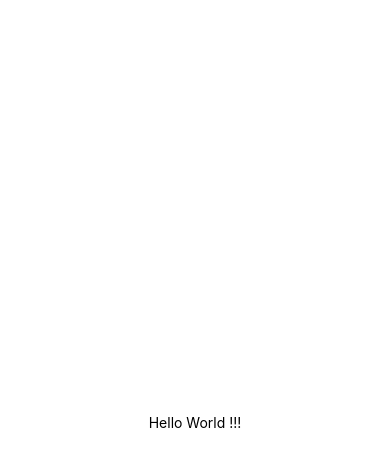
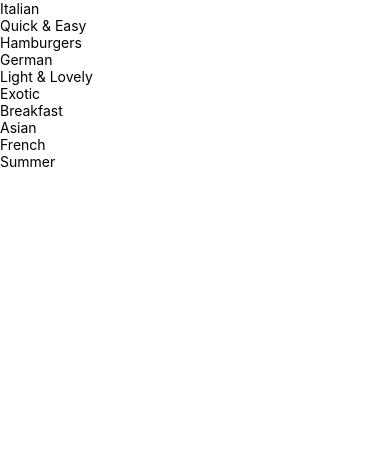
Before and after one commit to KayKay1992/React_Native_Course, a React Native app: screen / in a window 390 px wide. Shown: the top 466 px of the page. Built offline with nearby package versions, Linux system fonts and the light colour scheme.

Commit message:
Outputting Meal Categories to the Screen

```diff
--- a/App.js
+++ b/App.js
@@ -1,15 +1,13 @@
 
 import { StyleSheet,Text, View} from 'react-native';
 import { StatusBar } from 'expo-status-bar';
+import CategoriesScreen from './screens/screen';
 
 
 
 export default function App() {
   return(
-  <View style={styles.container}>
-    <Text>Hello World !!!</Text>
-    <StatusBar style='auto'/>
-  </View>
+     <CategoriesScreen/>
   )
 }
 
--- /dev/null
+++ b/components/CategoryGridTile.js
@@ -0,0 +1,16 @@
+import { Pressable, Text, View } from "react-native";
+
+
+export default function CategoryGridTile({title, color}) {
+  return (
+    <View>
+        <Pressable>
+            <View>
+                <Text>
+                   {title}
+                </Text>
+            </View>
+        </Pressable>
+    </View>
+  )
+}
--- /dev/null
+++ b/screens/screen.js
@@ -0,0 +1,17 @@
+import { FlatList } from "react-native";
+import { CATEGORIES } from "../data/dummy-data";
+import CategoryGridTile from "../components/CategoryGridTile";
+
+
+
+function renderCategoriesItem(itemData){
+ return <CategoryGridTile title={itemData.item.title}
+ color={itemData.item.color}/>;
+}
+function CategoriesScreen(){
+    return (
+    <FlatList data={CATEGORIES} keyExtractor={(item) => item.id} renderItem={renderCategoriesItem}/>
+    )
+}
+
+export default CategoriesScreen;
```
